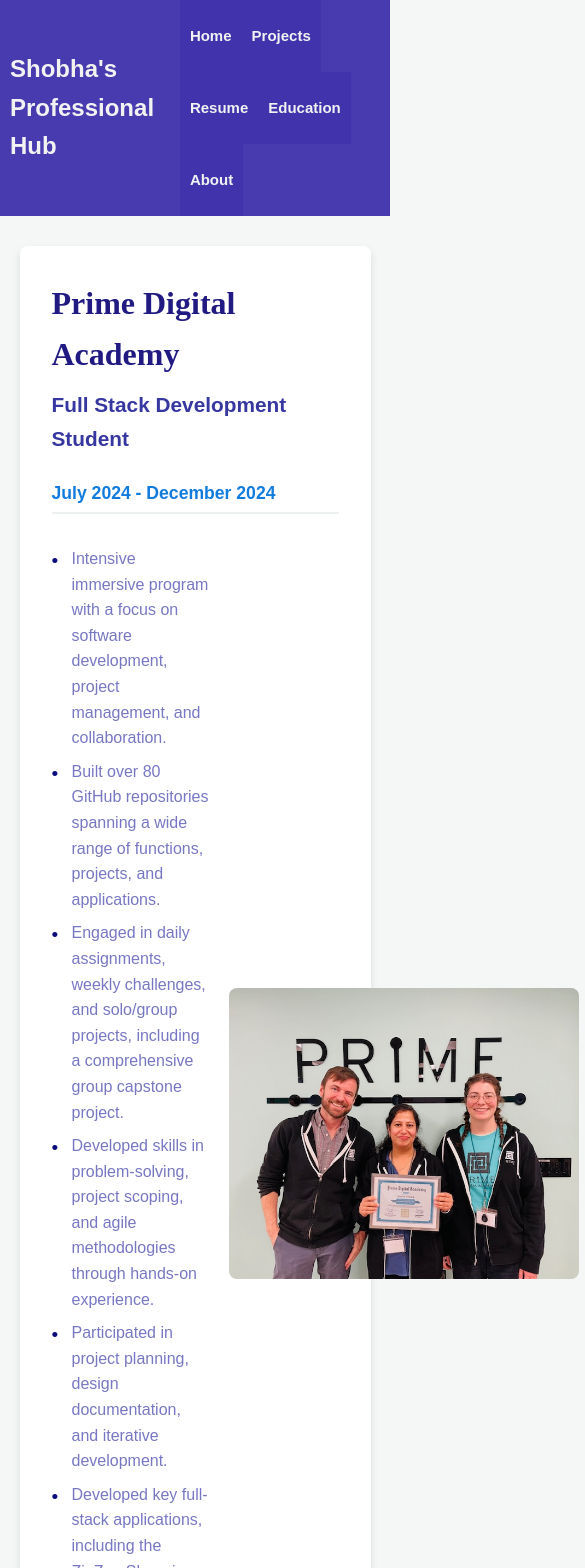
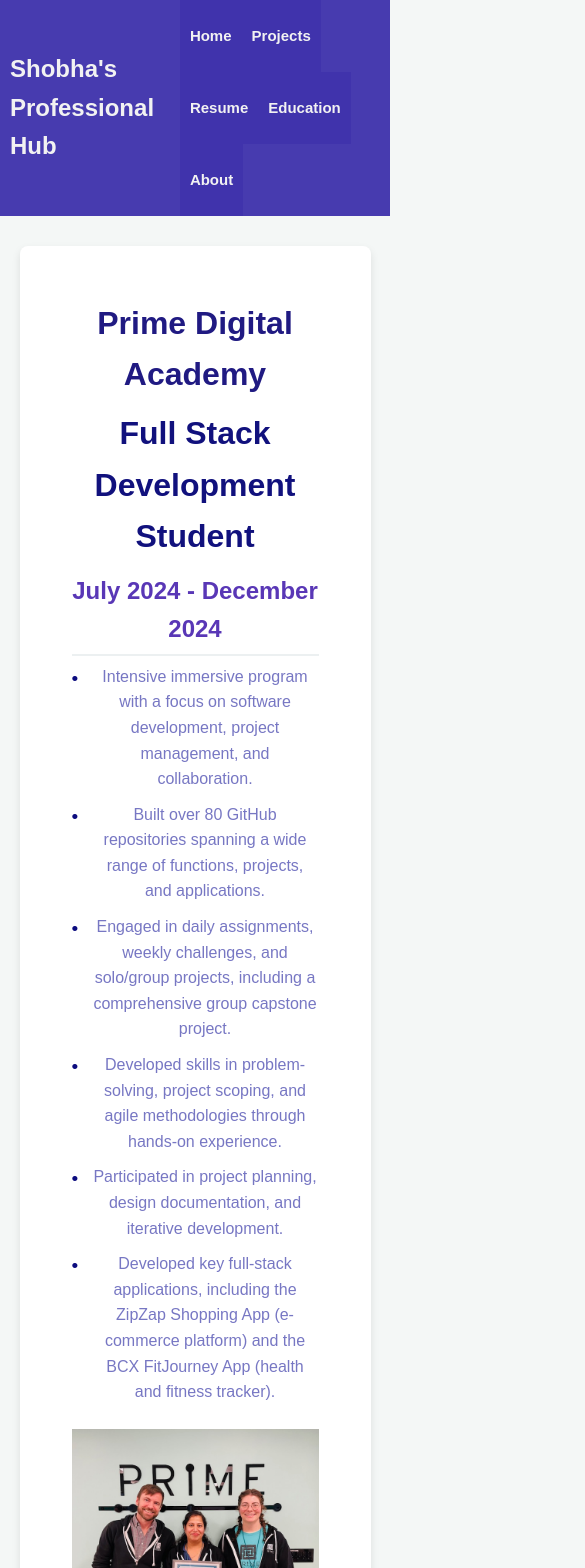
Before and after one commit to schejara/My-Website, a React (Vite) app: page /#/GraduationDetails in a window 390 px wide. Shown: the top 1568 px of the page, 585 px wide, since content can reach past the window. Built offline with nearby package versions, Linux system fonts and the light colour scheme.

Commit message:
Updated CSS

```diff
--- a/src/components/AboutPage/AboutPage.css
+++ b/src/components/AboutPage/AboutPage.css
@@ -5,13 +5,12 @@
     padding: 20px;
 }
 
+/* Header styling */
 .family {
     text-align: center;
     font-size: 34pt;
     margin-bottom: 40px;
-    margin-left: -700px;
     font-family: 'Times New Roman', Times, serif; /* Set the font family */
-
 }
 
 /* Section styling: flexbox for side-by-side layout */
@@ -19,6 +18,7 @@
     display: flex;
     align-items: center;
     margin-bottom: 30px;
+    flex-wrap: wrap; /* Allow sections to wrap */
 }
 
 /* Styling for the text part */
@@ -28,33 +28,112 @@
     font-size: 1rem;
     line-height: 1.6;
     max-width: 500px; /* Control text width */
-    height: auto; /* Auto-adjust height based on content */
-
 }
 
-  /* Image styling */
+/* General image styling */
 .image {
-    width: 300px; /* Set photo size */
-    height: auto;
+    width: 100%; /* Make image responsive, taking up available width */
+    max-width: 300px; /* Limit image size to 300px */
+    height: auto; /* Maintain aspect ratio */
     border-radius: 8px;
-    margin-left: 200px;
+    margin-left: 0; /* Remove any extra left margin */
+    margin-top: 20px; /* Add spacing above the image */
 }
 
-  /* Add some spacing and adjust layout for small screens */
+/* Mobile devices (Tablets and smaller screens) */
 @media (max-width: 768px) {
+    .image {
+        width: 80%; /* On tablets, reduce image width slightly */
+        max-width: 250px; /* Set max-width to 250px */
+        margin-top: 15px; /* Adjust margin for better spacing */
+    }
+}
+
+/* Very small devices (Portrait Phones) */
+@media (max-width: 480px) {
+    .image {
+        width: 90%; /* Make image take up 90% of screen width */
+        max-width: 220px; /* Further reduce max-width for very small devices */
+        margin-top: 10px; /* Slightly reduce top margin for more compact layout */
+    }
+}
+
+
+/* Mobile Responsiveness */
+@media (max-width: 1200px) {
+    /* Adjust the container width and padding for medium to large screens */
+    .container {
+        width: 90%;
+        padding: 20px;
+    }
+
+    /* Adjust header font size and margins for medium screens */
+    .family {
+        font-size: 28pt;
+    }
+
+    /* Stack the sections vertically for medium to small screens */
     .section {
         flex-direction: column;
-      text-align: center;
+        align-items: center;
+    }
+
+    /* Adjust text width and font size for medium screens */
+    .text {
+        max-width: 100%;
+        font-size: 1.1rem;
+    }
+
+    /* Adjust image size for medium screens */
+    .image {
+        width: 100%;
+        max-width: 300px; /* Ensure image doesn’t stretch too much */
+        margin-left: 0;
+        margin-top: 20px;
+    }
+}
+
+/* Mobile devices (tablets and smaller screens) */
+@media (max-width: 768px) {
+    .family {
+        font-size: 24pt;
     }
 
     .text {
+        font-size: 1.1rem; /* Slightly smaller font size for readability */
         padding-right: 0;
-      max-width: none;
+    }
+
+    .section {
+        flex-direction: column; /* Stack text and images */
+        text-align: center;
+        align-items: center; /* Center content */
+    }
+
+    .image {
+        width: 80%; /* Images take up more screen space on smaller devices */
+        max-width: 250px;
+        margin-left: 0;
+        margin-top: 20px;
     }
 }
 
-  .about {
-    font-family: 'Times New Roman', Times, serif;
-    font-size: 1.3rem;
-    line-height: 1.6;
+/* Very Small Devices (Portrait Phones) */
+@media (max-width: 480px) {
+    /* Further reduce the font size for very small screens */
+    .family {
+        font-size: 22pt;
     }
+
+    .text {
+        font-size: 1rem; /* Smaller font size for better readability */
+        padding-right: 0;
+    }
+
+    /* Ensure that images fit small screen sizes */
+    .image {
+        width: 90%; /* Make images take almost full width */
+        max-width: 200px;
+        margin-top: 15px;
+    }
+}
--- a/src/components/GraduationDetails/GraduationDetails.css
+++ b/src/components/GraduationDetails/GraduationDetails.css
@@ -1,3 +1,4 @@
+/* Main container for the graduation details */
 .graduation-container {
   width: 90%;
   max-width: 1100px;
@@ -8,77 +9,148 @@
   box-shadow: 0 4px 8px rgba(0, 0, 0, 0.1);
 }
 
-
+/* Content and photo wrapper, using Flexbox */
 .content-wrapper {
+  display: flex;
+  flex-direction: row; /* Default to row for desktop */
+  align-items: center; /* Centers content vertically */
+  gap: 30px; /* Adds space between content and image */
+  max-width: 1200px; /* Set a max-width to avoid stretching on very large screens */
   width: 100%;
-  max-width: 1200px;
-  margin: 0 auto;
+  padding: 20px;
+  box-sizing: border-box;
 }
 
-.content section {
-  margin-bottom: 40px;
+/* Styling the content section */
+.content {
+  flex: 1;
+  text-align: left;
 }
 
-.education-section {
-  margin-bottom: 30px;
+.content h2 {
+  font-size: 2rem;
+  color: #11117d;
+  margin-bottom: 10px;
 }
 
-.education-section h2 {
-  margin-bottom: 20px;
+.content h3 {
+  font-size: 1.5rem;
+  color: #5937b6;
+  margin: 5px 0;
 }
 
-.education-content {
-  display: flex;
-  justify-content: space-between;
-  align-items: center;
+.content ul {
+  list-style-type: none;
+  margin-left: 20px;
+  width: 600px;
 }
 
-.education-section .education-text {
-  flex: 0 0 60%;  /* Adjust text width to 60% */
-  margin-right: 20px;
+.content li {
+  font-size: 1rem;
+  margin-bottom: 10px;
+  color: rgba(23, 23, 153, 0.585);
 }
 
-.education-section .certification-logos {
-  display: flex;
-  flex-direction: column;
-  justify-content: center;
-  align-items: center;
-  gap: 10px;
+/* Styling the image section */
+.photo, .istqb-logo img {
+  width: 350px; /* Control image size */
+  height: 330px;
+  border-radius: 8px; /* Adds rounded corners */
+  box-shadow: 0 4px 10px rgba(0, 0, 0, 0.1); /* Adds a subtle shadow to the image */
 }
 
-.education-section .certification-logos .istqb-logo,
-.education-section .certification-logos .prime-logo {
-  width: 350px; /* Set both logos to the same size */
-  height: auto;
+/* Optional: Add margin to the photo at the bottom to create space */
+.photo {
+  margin-top: 20px;
 }
 
-.prime-section h2 {
-  margin-bottom: 20px;
+/* Media Queries for Mobile and Tablet Screens */
+
+/* Mobile devices (up to 767px) */
+@media (max-width: 767px) {
+  .content-wrapper {
+    flex-direction: column; /* Stack content and image vertically on mobile */
+    align-items: center; /* Center the items horizontally */
+    gap: 20px; /* Reduce space between items */
   }
 
-.prime-section .prime-content {
-  display: flex;
-  justify-content: space-between;
-  align-items: center;
+  .content {
+    text-align: center; /* Center-align text for mobile */
+    width: 100%; /* Ensure the content takes full width */
   }
 
-.prime-section .prime-content .prime-text {
-  flex: 0 0 55%; /* Adjust text width to 55% */
-  margin-right: 20px;
+  .content ul {
+    width: 100%; /* Make the list items take full width on small screens */
+    margin-left: 0; /* Remove the left margin */
   }
 
-.prime-section .prime-content .prime-photo {
-  flex-shrink: 0;
+  .photo {
+    width: 280px; /* Adjust image size for mobile */
+    height: 260px;
+    margin-top: 0; /* Remove the top margin for the photo */
   }
 
-.prime-section .prime-content .prime-photo img {
-  width: 350px; /* Set photo size */
-  height: auto;
-  border-radius: 8px;
+  .istqb-logo img {
+    width: 200px; /* Adjust size of certification logo for mobile */
+    height: 200px;
   }
-h2{
-  color: rgb(70, 70, 175);
 }
-.education{
-  font-family: 'Times New Roman', Times, serif;
+
+/* Tablet screens (768px to 1024px) */
+@media (max-width: 1024px) and (min-width: 768px) {
+  .content-wrapper {
+    flex-direction: column; /* Stack content and image vertically on tablets */
+    align-items: center; /* Center the items horizontally */
+    gap: 20px; /* Reduce space between items */
   }
+
+  .content {
+    text-align: center; /* Center-align text for tablet */
+    width: 90%; /* Reduce width on tablet for better spacing */
+  }
+
+  .content ul {
+    width: 80%; /* Adjust list width for tablet */
+    margin-left: 0; /* Remove the left margin */
+  }
+
+  .photo {
+    width: 300px; /* Adjust image size for tablet */
+    height: 280px;
+    margin-top: 0; /* Remove the top margin for the photo */
+  }
+
+  .istqb-logo img {
+    width: 250px; /* Adjust certification logo size for tablet */
+    height: 250px;
+  }
+}
+
+/* Desktop screens (1025px and up) */
+@media (min-width: 1025px) {
+  .content-wrapper {
+    flex-direction: row; /* Keep content and image side-by-side for larger screens */
+    align-items: center; /* Centers content vertically */
+    gap: 30px; /* Adds space between content and image */
+  }
+
+  .content {
+    text-align: left; /* Align text to the left */
+  }
+
+  .content ul {
+    width: 600px; /* Set the width for larger screens */
+    margin-left: 20px;
+  }
+
+  .photo {
+    width: 350px; /* Default image size for desktop */
+    height: 330px;
+    margin-top: 0;
+  }
+
+  .istqb-logo img {
+    width: 350px; /* Default size for certification logo */
+    height: 330px;
+  }
+}
--- a/src/components/GraduationDetails/GraduationDetails.jsx
+++ b/src/components/GraduationDetails/GraduationDetails.jsx
@@ -24,7 +24,7 @@
               </div>
               <div className="prime-photo">
                 <img
-                  src="/Image1.jpg"
+                  src="../public/Image1.jpg"
                   alt="A portrait of the developer"
                 />
               </div>
@@ -43,7 +43,7 @@
               <div className="certification-logos">
                 <div className="istqb-logo">
                   <img
-                    src="/Istqb.png"
+                    src="../public/Istqb.png"
                     alt="ISTQB Certification Logo"
                   />
                 </div>
```
Lines whose indentation alone changed are shown as unchanged.
